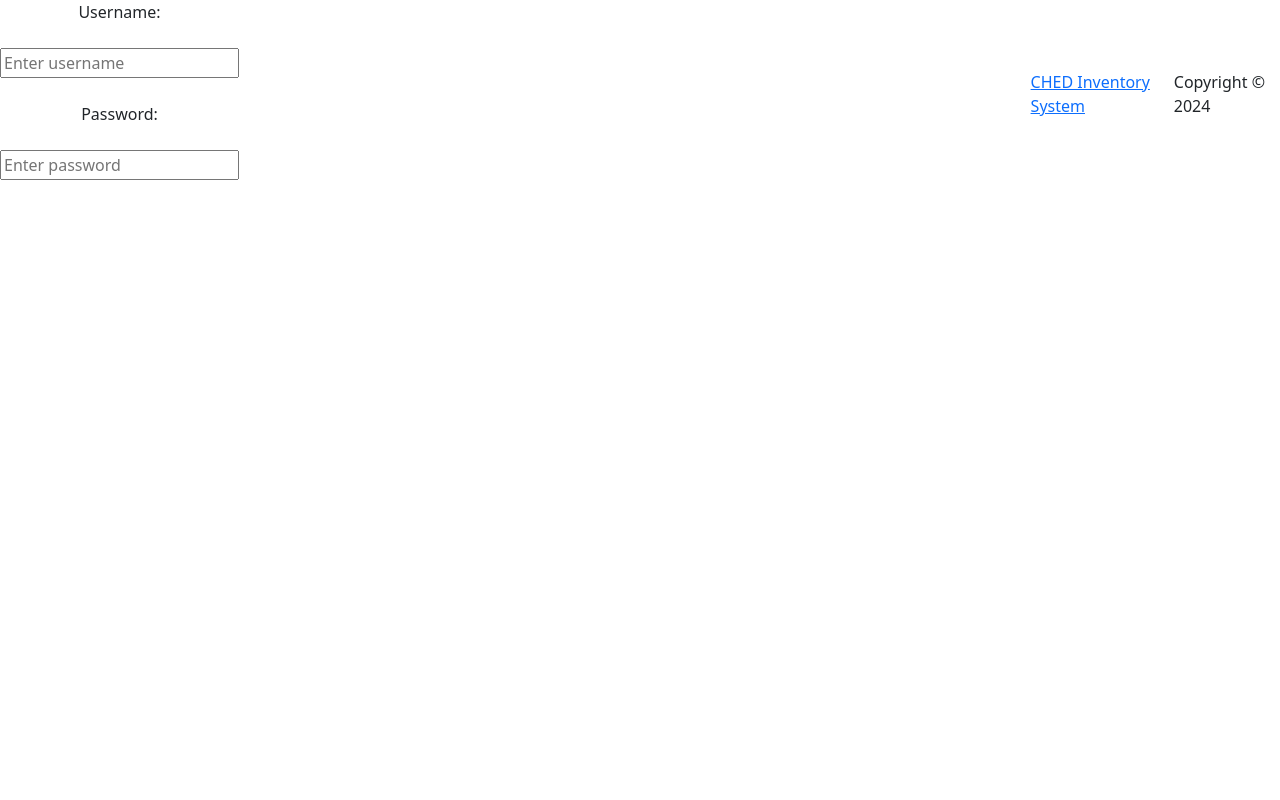
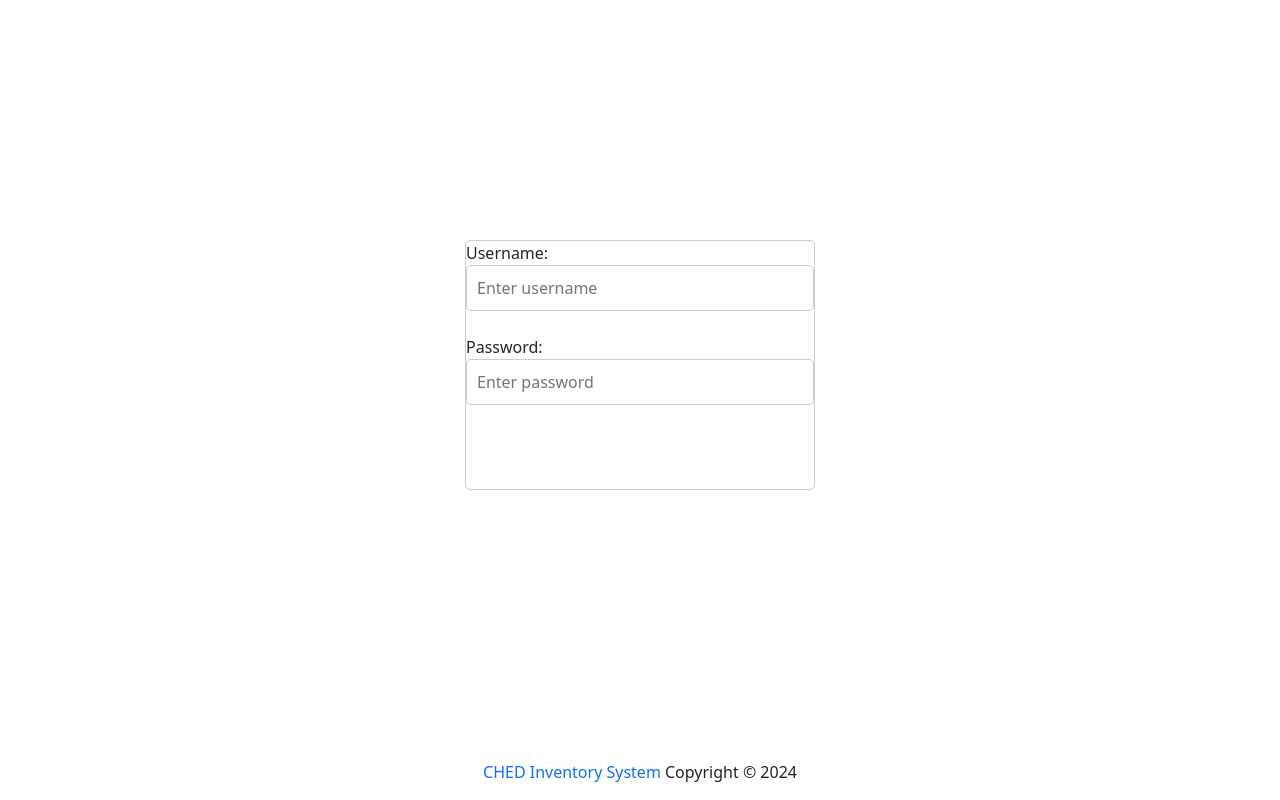
Before and after one commit to mhardev/CHEDIS, a PHP site: page / in a window 1280 px wide. Run offline with PHP 8.4, Linux system fonts and the light colour scheme; some libraries are stand-ins or nearby versions.

Commit message:
updating files

```diff
--- a/Footer.php
+++ b/Footer.php
@@ -3,6 +3,6 @@
             <p><a href="index.php">CHED Inventory System</a></p>
         </div>
         <div class="footer-copyright">
-            <p>Copyright &copy; 2024</p>
+            <p>&nbsp;Copyright &copy; 2024</p>
         </div>
 </footer>
--- a/Root/css/style.css
+++ b/Root/css/style.css
@@ -1,7 +1,7 @@
 body{
-    width: 100%;
-    height: 100%;
     display: flex;
+    flex-direction: column;
+    height: 100vh;
 }
 
 .login-container{
@@ -9,13 +9,29 @@ body{
     height: 100%;
     display: flex;
     align-items: center;
+    flex-direction: column;
+    padding-top: 30vmin;
 }
 
 form{
     display: flex;
-    justify-self: center;
-    flex-direction: column;;
-    align-items: center;
+    flex-direction: column;
+    border: 1px solid #ccc;
+    border-radius: 5px;
+    width: 350px;
+    height: 250px;
+}
+
+form label{
+    margin: 0%;
+}
+
+form input{
+    width: 100%;
+    padding: 10px;
+    margin: 0px;
+    border: 1px solid #ccc;
+    border-radius: 5px;
 }
 
 footer{
@@ -24,6 +40,6 @@ footer{
     align-items: center;
 }
 
-footer .footer-logo{
+footer .footer-logo a{
     text-decoration: none;
 }
--- a/login.php
+++ b/login.php
@@ -1,8 +1,8 @@
 <div class="login-container">
     <form action="" method="post">
-        <label for="name">Username:</label><br/>
+        <label for="name">Username:</label>
         <input type="text" name="username" id="username" placeholder="Enter username"/><br/>
-        <label for="password">Password:</label><br/>
+        <label for="password">Password:</label>
         <input type="password" name="password" id="password" placeholder="Enter password"/><br/>
     </form>
 </div>
```
Also changed, not shown: Admin/Components/Footer.php (deleted).
